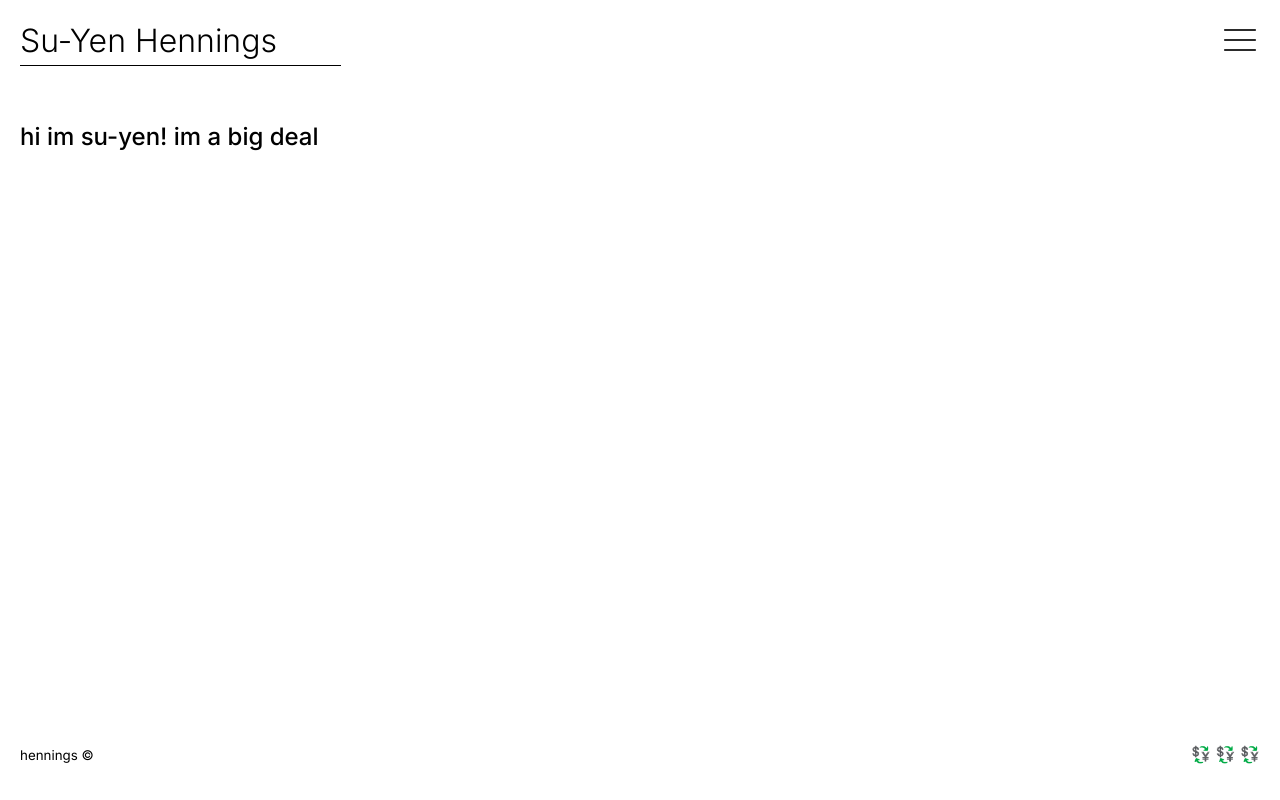
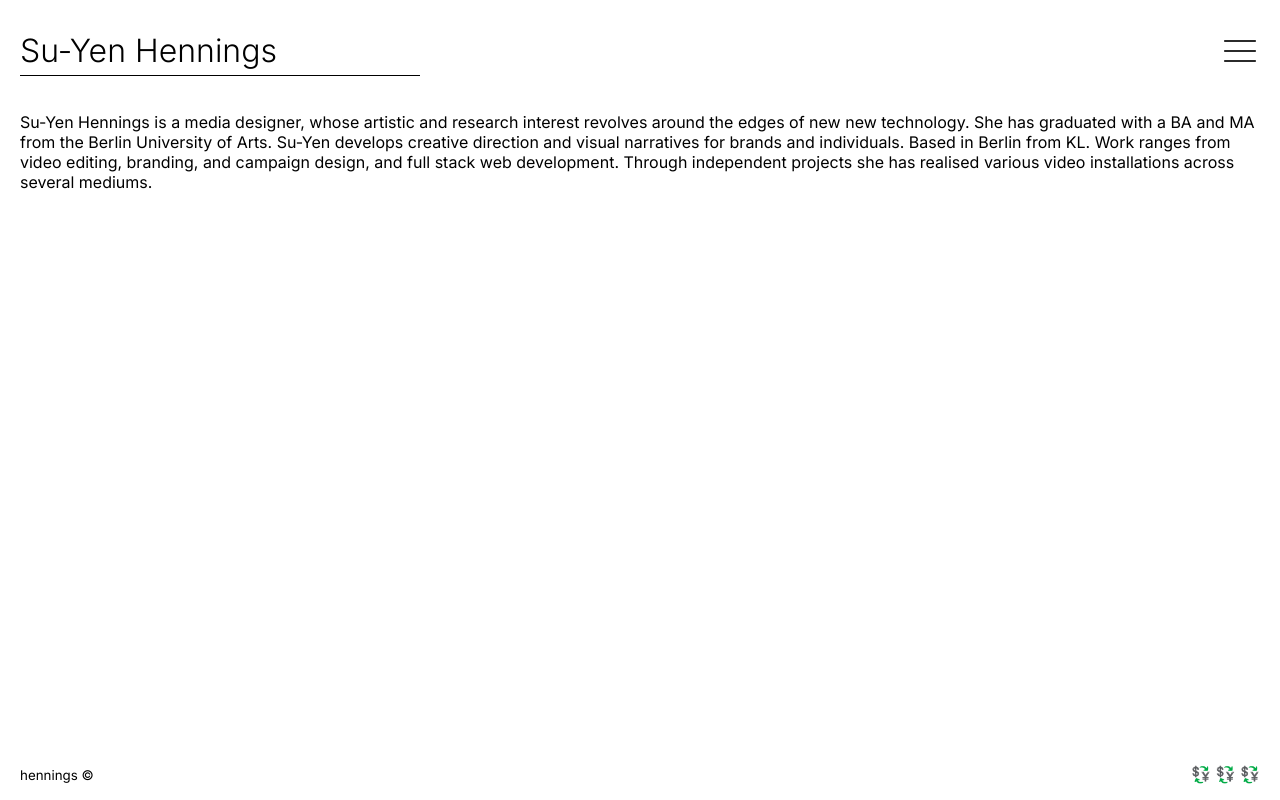
Before and after one commit to ragnamarie/su-yen-website, a Next.js app: page /about in a window 1280 px wide. Built offline with nearby package versions, Linux system fonts and the light colour scheme.

Commit message:
layout changes biotch

```diff
--- a/Components/Hamburger/index.js
+++ b/Components/Hamburger/index.js
@@ -9,12 +9,7 @@ const Container = styled.div`
 `;
 
 const StyledMenuList = styled.ul`
-  padding: 28px;
-`;
-
-const Wrapper = styled.div`
-  padding-top: 20px;
-  padding-right: 20px;
+  padding-left: 20px;
 `;
 
 const StyledLink = styled.a`
@@ -38,6 +33,9 @@ const Overlay = styled.div`
 const MenuHeading = styled.h1`
   font-size: 54px;
   position: relative;
+  @media screen and (max-width: 700px) {
+    font-size: 40px; /* Change font size for smaller screens */
+  }
   &:hover {
     &:after {
       content: "";
@@ -59,8 +57,7 @@ export default function Hamburger() {
   }
 
   return (
-    <div>
-      <Wrapper>
+    <>
       {/* Hamburger menu icon SVG */}
       <svg
         onClick={toggleMenu}
@@ -82,7 +79,6 @@ export default function Hamburger() {
         <line x1="3" y1="6" x2="21" y2="6"></line>
         <line x1="3" y1="18" x2="21" y2="18"></line>
       </svg>
-      </Wrapper>
       <Overlay isOpen={isOpen} onClick={toggleMenu}>
         <Container>
           <StyledMenuList>
@@ -104,6 +100,6 @@ export default function Hamburger() {
           </StyledMenuList>
         </Container>
       </Overlay>
-    </div>
+    </>
   );
 }
--- a/Components/ImageComponent/index.js
+++ b/Components/ImageComponent/index.js
@@ -69,7 +69,6 @@ export function ImageComponent({ image }) {
   return (
     <ImageWrapper className={`w-64 h-32 relative`}>
       <h2>{image.title}</h2>
-
       <img
         alt=""
         src={image.src}
@@ -91,5 +90,3 @@ export function ImageComponent({ image }) {
     </ImageWrapper>
   );
 }
-
-//idea: each uploaded pictures renders a form via which i can merge another property (title, description etc) into the image object
--- a/pages/about.js
+++ b/pages/about.js
@@ -1,3 +1,15 @@
 export default function AboutPage() {
-  return <h2>hi im su-yen! im a big deal</h2>;
+  return (
+    <div>
+      Su-Yen Hennings is a media designer, whose artistic and research interest
+      revolves around the edges of new new technology. She has graduated with a
+      BA and MA from the Berlin University of Arts. Su-Yen develops creative
+      direction and visual narratives for brands and individuals. Based in
+      Berlin from KL. Work ranges from video editing, branding, and campaign
+      design, and full stack web development. Through independent projects she
+      has realised various video installations across several mediums.
+    </div>
+  );
 }
+
+//harcoded for now
--- a/styles.js
+++ b/styles.js
@@ -18,9 +18,12 @@ export default createGlobalStyle`
   header {
   display: flex;
   justify-content: space-between;
+  align-items: center; /* Center items vertically */
   z-index: 10;
   position: sticky;
   padding-left: 20px;
+  padding-right: 20px;
+  padding-top: 10px;
   min-width: 100vw;
   }
 
@@ -50,7 +53,8 @@ export default createGlobalStyle`
     flex-shrink: 0; /* Prevent the footer from shrinking */
     flex-direction: row;
     justify-content: space-between;
-    padding: 20px;
+    padding-left: 20px;
+    padding-right: 20px;
     min-width: 100vw;
   }
 
@@ -81,9 +85,28 @@ export default createGlobalStyle`
     position: absolute;
     left: 0;
     bottom: -6px; /* Adjust this value to control the distance from the text */
-    width: 125%;
+    width: 400px;
     height: 1px;
     background-color: black;
+  }
+
+  @media screen and (max-width: 700px) {
+    h1 {
+      font-weight: 300;
+      font-size: 16px;
+      color: black;
+      position: relative;
+    }
+
+    h1::after {
+      content: '';
+      position: absolute;
+      left: 0;
+      bottom: -6px; /* Adjust this value to control the distance from the text */
+      width: 200px;
+      height: 1px;
+      background-color: black;
+    }
   }
 
   h2 {
```
Also changed, not shown: Components/Contacts/index.js (+9 -1 lines). Lines whose indentation alone changed are shown as unchanged.
